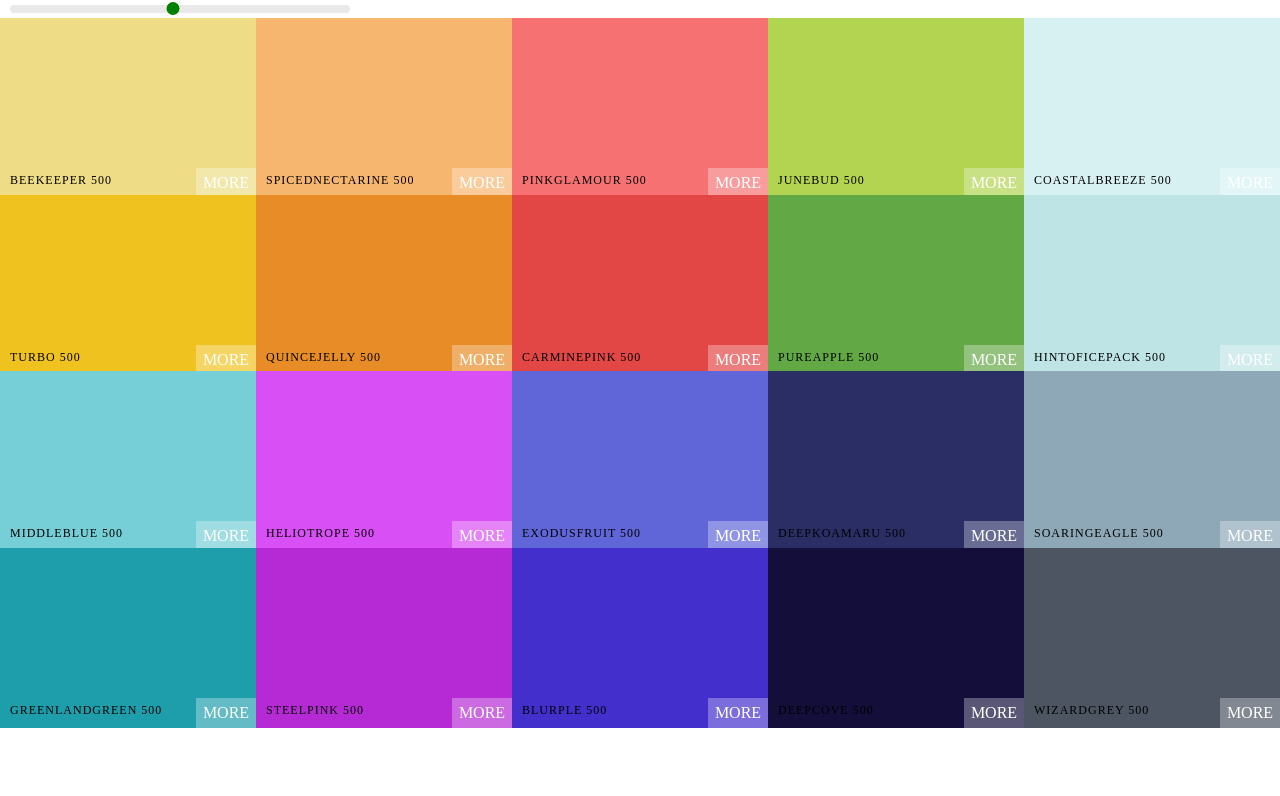
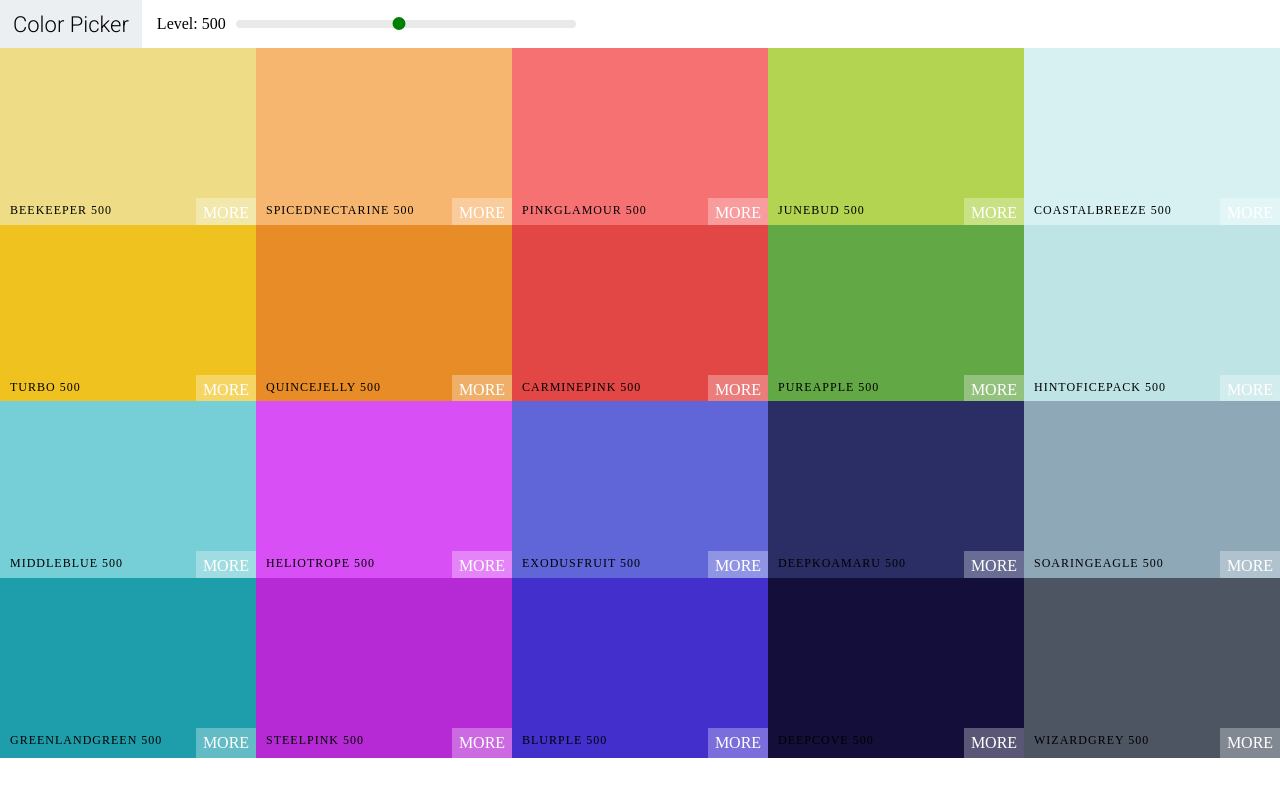
Before and after one commit to SuyashChandra/React, a React (Vite) app: page / in a window 1280 px wide. Shown: the top 796 px of the page. Built offline with nearby package versions, Linux system fonts and the light colour scheme.

Commit message:
Added Navbar and Roboto Font

```diff
--- a/src/ColorBox.js
+++ b/src/ColorBox.js
@@ -15,7 +15,6 @@ class ColorBox extends Component {
     }
     render(){
         const {name, background} = this.props;
-        console.log(background)
         const {copied} = this.state
         return(
             <CopyToClipboard text={background} onCopy={this.changeCopyState}>
--- /dev/null
+++ b/src/Navbar.css
@@ -0,0 +1,51 @@
+.Navbar {
+    display: flex;
+    align-items: center;
+    justify-content: flex-start;
+    height: 6vh
+}
+
+.logo {
+    margin-right: 15px;
+    padding: 0 13px;
+    font-size: 22px;
+    background-color: #eceff1;
+    font-family: 'Roboto';
+    height: 100%;
+    display: flex;
+    align-items: center
+}
+
+.logo a{
+    text-decoration: none;
+    color: black
+}
+
+
+.slider {
+    width: 340px;
+    margin: 0 10px;
+    display: inline-block
+}
+
+.rc-slider-track{
+    background-color: transparent
+}
+
+.rc-slider-rail {
+    height: 8px
+}
+
+.rc-slider-handle,
+.rc-slider-handle:focus,
+.rc-slider-handle:active,
+.rc-slider-handle:hover{
+    background-color: green;
+    outline: none;
+    border: 2px solid green;
+    box-shadow: none;
+    width: 13px;
+    height:13px;
+    margin-left: -7px;
+    margin-top: -3px
+}
--- /dev/null
+++ b/src/Navbar.js
@@ -0,0 +1,32 @@
+import React, {Component} from "react";
+import "rc-slider/assets/index.css"
+import Slider from "rc-slider";
+import "./Navbar.css"
+
+class Navbar extends Component {
+    render() {
+        console.log(this.props.level)
+        return (
+            <header className="Navbar">
+                <div className="logo">
+                    <a href="#">Color Picker</a>
+                </div>
+                    <div className="slider-container">
+                        <span>Level: {this.props.level}</span>
+                <div className="slider">
+                    <Slider
+                        defaultValue={this.props.level}
+                        min={100}
+                        max={900}
+                        onAfterChange={this.props.changeLevel}
+                        step={100}
+                    />
+                    </div>
+                </div>
+
+            </header>
+        )
+    }
+}
+
+export default Navbar
--- a/src/Palette.css
+++ b/src/Palette.css
@@ -6,31 +6,3 @@
 .Palette-colors {
     height: 90%
 }
-
-.slider {
-    width: 340px;
-    margin: 0 10px;
-    display: inline-block
-}
-
-.rc-slider-track{
-    background-color: transparent
-}
-
-.rc-slider-rail {
-    height: 8px
-}
-
-.rc-slider-handle,
-.rc-slider-handle:focus,
-.rc-slider-handle:active,
-.rc-slider-handle:hover{
-    background-color: green;
-    outline: none;
-    border: 2px solid green;
-    box-shadow: none;
-    width: 13px;
-    height:13px;
-    margin-left: -7px;
-    margin-top: -3px
-}
--- a/src/Palette.js
+++ b/src/Palette.js
@@ -1,8 +1,7 @@
 import React, {Component} from 'react'
 import ColorBox from "./ColorBox";
-import "rc-slider/assets/index.css"
+import Navbar from "./Navbar"
 import  "./Palette.css"
-import Slider from "rc-slider";
 
 class Palette extends Component {
     constructor(props){
@@ -23,15 +22,7 @@ class Palette extends Component {
 
         return (
             <div className="Palette">
-                <div className="slider">
-                    <Slider
-                        defaultValue={level}
-                        min={100}
-                        max={900}
-                        onAfterChange={this.changeLevel}
-                        step={100}
-                    />
-                </div>
+                <Navbar level={level} changeLevel={this.changeLevel} />
                 <div className="Palette-colors">
                     {/* the palette */}
                     {colorBoxes}
--- a/src/index.html
+++ b/src/index.html
@@ -4,6 +4,8 @@
     <meta charset="UTF-8" />
     <meta name="viewport" content="width=device-width, initial-scale=1.0" />
     <title>Document</title>
+    <link rel="preconnect" href="https://fonts.gstatic.com">
+<link href="https://fonts.googleapis.com/css2?family=Roboto:wght@300&display=swap" rel="stylesheet">
   </head>
   <body style="margin:0">
     <div id="root">not rendered</div>
```
